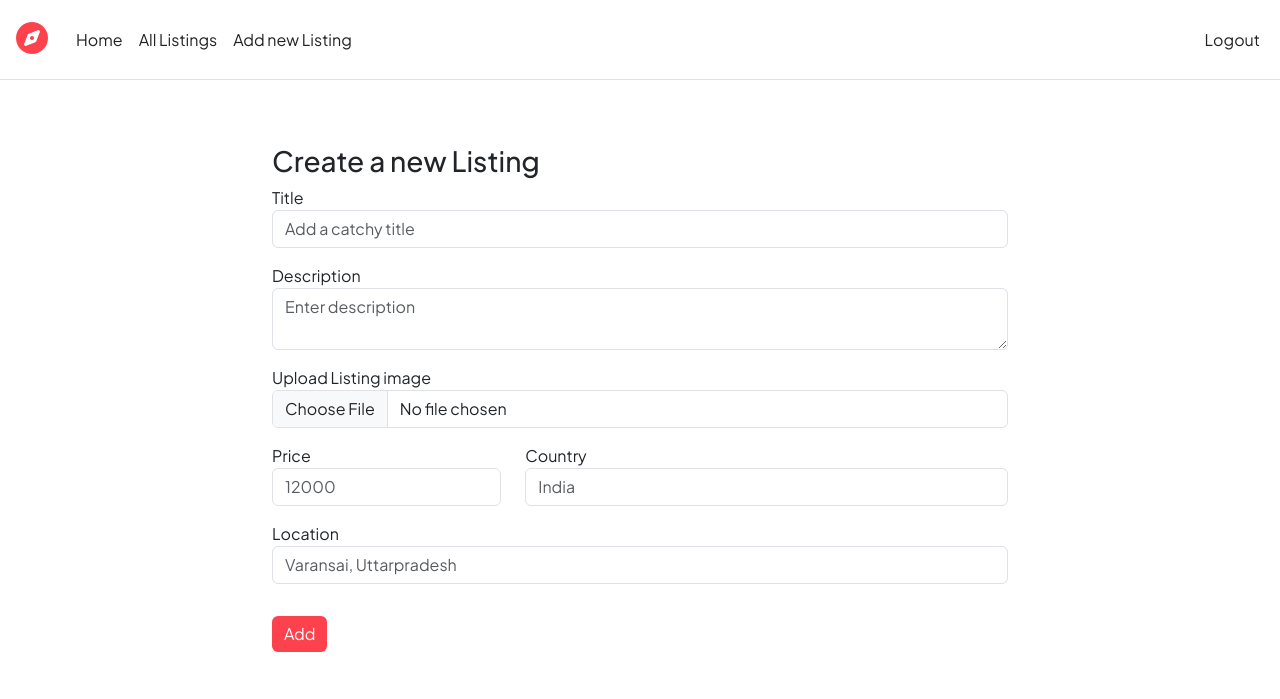
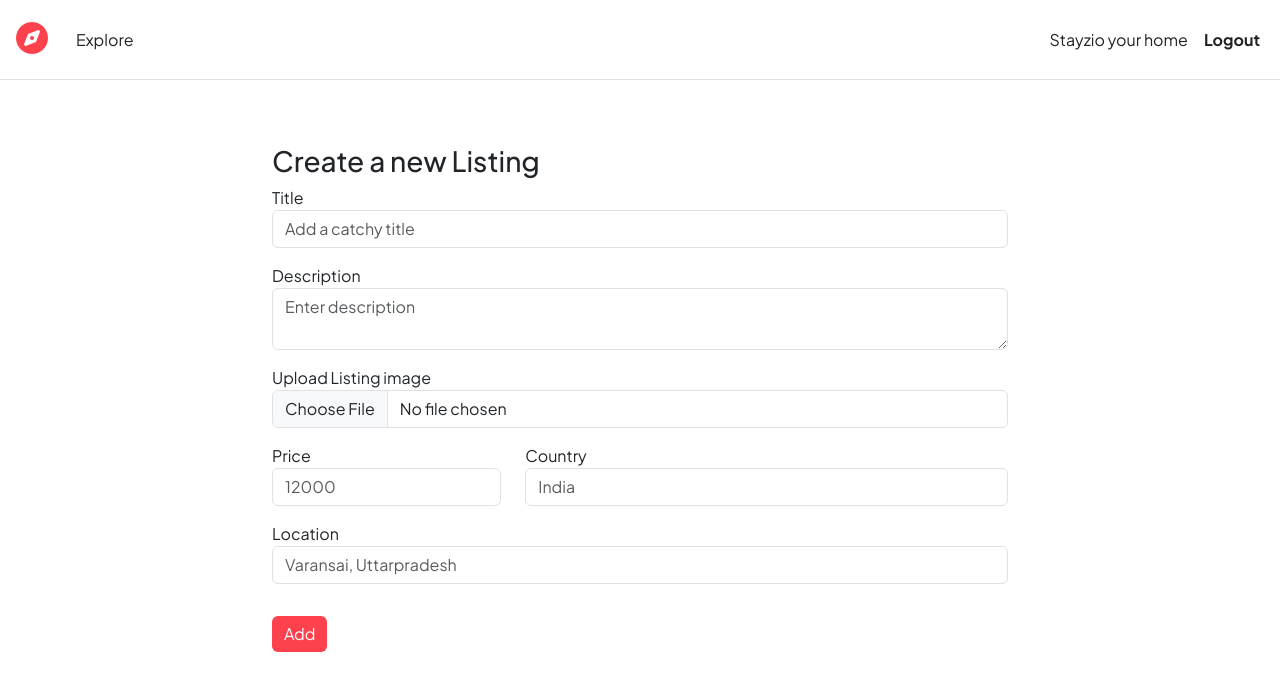
Before and after one commit to kaustubhk134/Stayzio-webApp, a Node server app: page /listings/new in a window 1280 px wide. Shown: the top 699 px of the page. Run offline with Node 20, Linux system fonts and the light colour scheme; the visitor is signed in with stand-in values (Sample User, id 1); some libraries are stand-ins or nearby versions.

Commit message:
fixed homepage

```diff
--- a/app.js
+++ b/app.js
@@ -57,9 +57,9 @@ const sessionOptions = {
     },
 };
 
-app.get("/", (req, res) => {
-    res.send(`Hi, I am root`);
-});
+// app.get("/", (req, res) => {
+//     res.send(`Hi, I am root`);
+// });
 
 app.use(session(sessionOptions));
 app.use(flash());
--- a/views/includes/navbar.ejs
+++ b/views/includes/navbar.ejs
@@ -1,24 +1,23 @@
-
 <nav class="navbar navbar-expand-md bg-body-light border-bottom sticky-top">
   <div class="container-fluid">
-    <a class="navbar-brand" href="/"><i class="fa-solid fa-compass"></i></a>
+    <a class="navbar-brand" href="/listings"><i class="fa-solid fa-compass"></i></a>
     <button class="navbar-toggler" type="button" data-bs-toggle="collapse" data-bs-target="#navbarNavAltMarkup">
       <span class="navbar-toggler-icon"></span>
     </button>
     <div class="collapse navbar-collapse" id="navbarNavAltMarkup">
       <div class="navbar-nav">
-        <a class="nav-link" href="/">Home</a>
-        <a class="nav-link" href="/listings">All Listings</a>
-        <a class="nav-link" href="/listings/new">Add new Listing</a>
+        <!-- <a class="nav-link" href="/">Home</a> -->
+        <a class="nav-link" href="/listings">Explore</a>
         <!-- <a class="nav-link disabled" aria-disabled="true">Disabled</a> -->
       </div>
       <div class="navbar-nav ms-auto">
+        <a class="nav-link" href="/listings/new">Stayzio your home</a>
         <% if(!currUser) { %>
-        <a class="nav-link" href="/signup">Sign up</a>
-        <a class="nav-link" href="/login">Login</a>
+        <a class="nav-link" href="/signup"><b>Sign up</b></a>
+        <a class="nav-link" href="/login"><b>Login</b></a>
         <% } %>
         <% if(currUser) { %>
-        <a class="nav-link" href="/logout">Logout</a>
+        <a class="nav-link" href="/logout"><b>Logout</b></a>
         <% } %>
       </div>
     </div>
```
